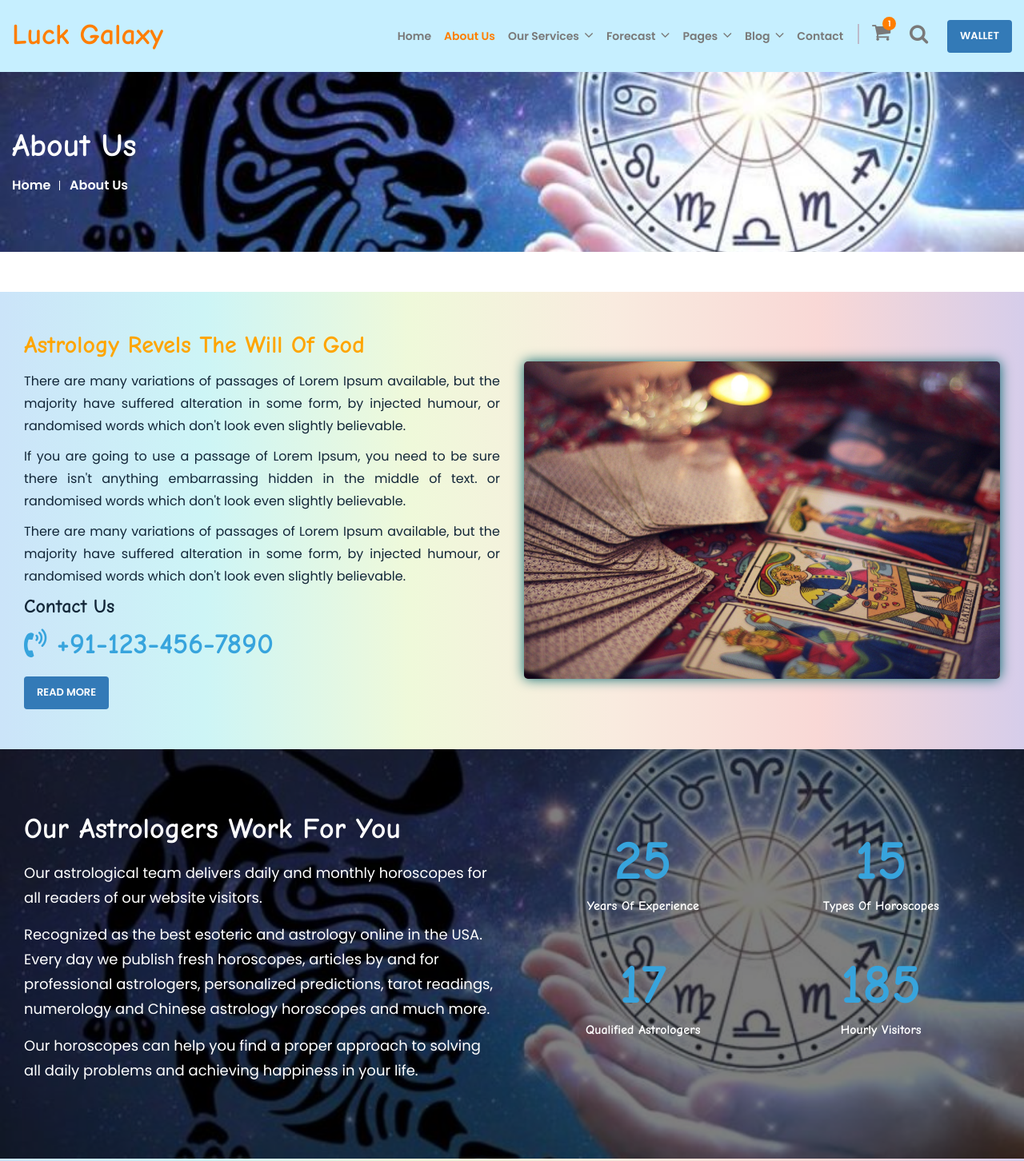
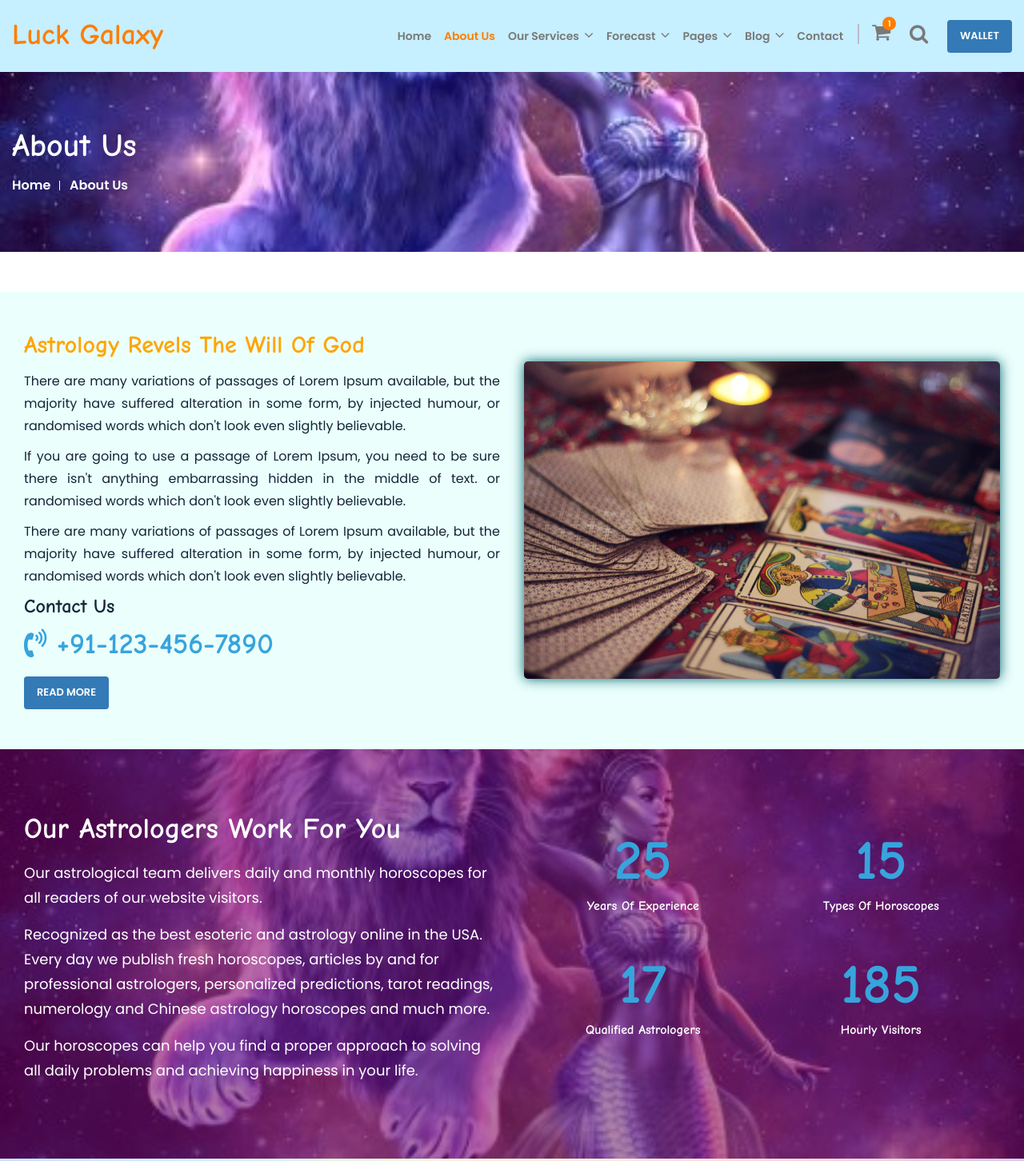
Before and after one commit to ViamiGlobalServicesLLP/AniruddhaTiwari.github.io, a plain HTML site: page about_us.html in a window 1280 px wide. Shown: the top 1452 px of the page at 80% size. Drawn offline with Linux system fonts and the light colour scheme.

Commit message:
okay final

```diff
--- a/assets/css/style.css
+++ b/assets/css/style.css
@@ -6,7 +6,6 @@ body
     font-size: 14px;
     line-height: 26px;
     color: #122638;
-    margin: 0px;
     overflow-x: hidden;
 }
 
@@ -198,6 +197,8 @@ Header Area CSS
   -webkit-animation: .5s ease-in-out 0s normal none 1 running fadeInDown;
           animation: .5s ease-in-out 0s normal none 1 running fadeInDown;
 }
+
+
 .navbar-brand>h1{
     display: block;
     max-width: 300px;
@@ -1227,6 +1228,7 @@ html body .owl-carousel {
 .sign_box_img img{
     width: 100px;
     height: 100px;
+    border-radius: 50px;
 }
 
 #zodiac_Sign.rashi_wrapper .rashi_sign_box  h4 {
@@ -1242,7 +1244,7 @@ html body .owl-carousel {
 
 #website_visitors.astrologers-work {
     padding: 80px 0;
-    background-image: url(../image/astrologers-work1.jpg);
+    background-image: url(../image/2566336-bigthumbnail.jpg);
     background-size: cover;
     background-attachment: fixed;
     background-position: center;
@@ -1250,7 +1252,7 @@ html body .owl-carousel {
     z-index: 0;
 }
 #website_visitors.astrologers-work:before {
-    background-color: rgba(0,0,0,0.5);
+    background-color: rgba(112, 4, 85, 0.5);
     content: "";
     height: 100%;
     left: 0;
@@ -1877,7 +1879,7 @@ breadcrumb CSS
 .main_breadcrumb {
 	position: relative;
 	background-color: #ff7e00;
-	background-image: url(../image/astrologers-work1.jpg);
+	background-image: url(../image/2566336-bigthumbnail.jpg);
 	background-position: center center;
 	background-repeat: no-repeat;
 	background-size: cover;
@@ -1954,8 +1956,8 @@ breadcrumb CSS
 */
 .about_page #about_us.about_section {
     /* padding: 0px 0 50px; */
-    background: linear-gradient(to right, rgb(203, 228, 249), rgb(205, 245, 246), rgb(239, 249, 218), rgb(249, 235, 223), rgb(249, 216, 214), rgb(214, 205, 234));
-    margin-top: 0px;
+    background: #ffffff;
+    margin-top: 0%;
 }
 
 
@@ -3095,6 +3097,7 @@ em.required
     letter-spacing: 0.5px;
     text-transform: capitalize;
     color: #333333;
+
 }
 
 .contact-box-wrap .top-header-social {
```
Also changed, not shown: assets/image/2566336-bigthumbnail.jpg (added), assets/image/pink_lion_2___high_resolution_by_resresres-d7gnbgo-e1533900291255-768x563.jpg (added).
